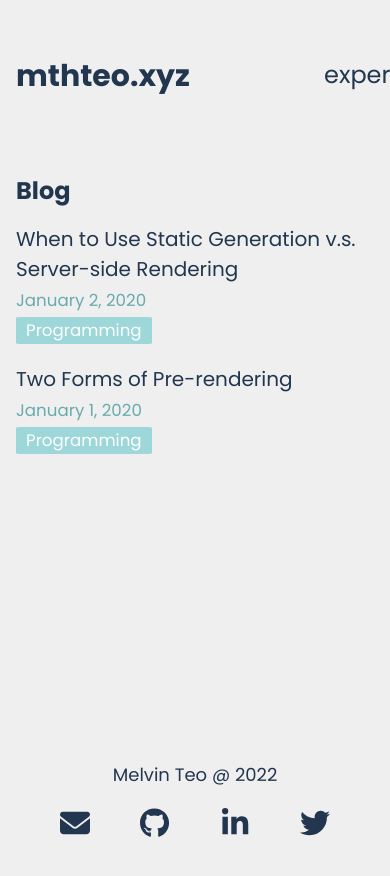
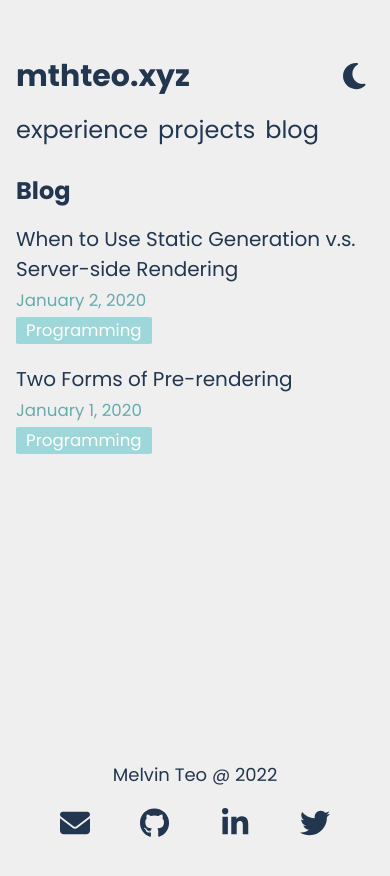
Before and after one commit to meleongg/melvinteo.com, a Next.js app: page /posts in a window 390 px wide. Shown: the top 876 px of the page. Built offline with nearby package versions, Linux system fonts and the light colour scheme.

Commit message:
fixed theme for real this time and navbar UI bug

```diff
--- a/components/navbar.tsx
+++ b/components/navbar.tsx
@@ -8,6 +8,7 @@ import { useState, useEffect } from "react";
 
 export default function NavBar() {
   const [mounted, setMounted] = useState(false);
+  const { resolvedTheme } = useTheme();
   const { theme, setTheme } = useTheme();
 
   useEffect(() => {
@@ -42,20 +43,13 @@ export default function NavBar() {
           </Link>
         </li>
       </ul>
-      {(theme == "dark") && <FontAwesomeIcon
-          className={navbarStyles.mode}
-          icon={faSun}
-          onClick={() =>
-            setTheme("light")
-          }
-        />}
-      {(theme == "light") && <FontAwesomeIcon
-          className={navbarStyles.mode}
-          icon={faMoon}
-          onClick={() =>
-            setTheme("dark")
-          }
-        />}
+      <FontAwesomeIcon
+        className={navbarStyles.mode}
+        icon={resolvedTheme == "dark" ? faSun : faMoon}
+        onClick={() =>
+          resolvedTheme == "dark" ? setTheme("light") : setTheme("dark")
+        }
+      />
     </nav>
   );
 }
--- a/styles/navbar.module.css
+++ b/styles/navbar.module.css
@@ -40,8 +40,12 @@
   .nav {
     height: 110px;
     display: grid;
-    grid-template-columns: 1fr 50px;
+    grid-template-columns: 1fr 40px;
     grid-template-rows: repeat(2, 1fr);
+  }
+
+  .logo {
+    padding: 0px;
   }
 
   .navLinks {
```
